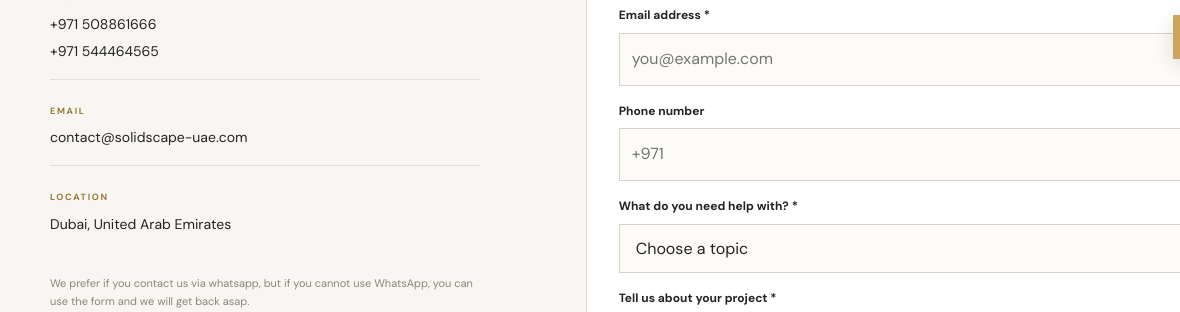
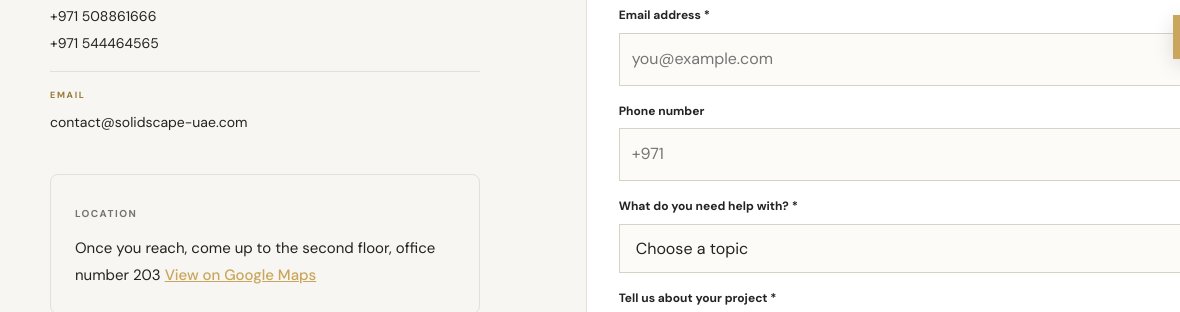
Before and after one commit to AdamAlNajar/Solidscape-Contracting-Website, a website: page contactus.html in a window 1280 px wide. Shown: the part 721-1033 px from the top of the page, 0-1180 px from the left. Drawn offline with Linux system fonts and the light colour scheme.

Commit message:
Edited the location section of contactus.html
Made the location section look nice

```diff
--- a/contactus.html
+++ b/contactus.html
@@ -47,9 +47,12 @@
         <span>EMAIL</span>
         <p>contact@solidscape-uae.com</p>
       </div>
-      <div class="contact-detail">
-        <span>LOCATION</span>
-        <p>Dubai, United Arab Emirates</p>
+      <div class="location-block">
+        <div class="label">LOCATION</div>
+        <p class="address">
+          Once you reach, come up to the second floor, office number 203
+          <a href="https://maps.app.goo.gl/VRzyqu8CTGCXWM6B6" target="_blank" rel="noopener noreferrer">View on Google Maps</a>
+        </p>
       </div>
       <p class="small-note">
         We prefer if you contact us via whatsapp, but if you cannot use WhatsApp, you can use the form and we will get back asap.
--- a/styles.css
+++ b/styles.css
@@ -650,11 +650,55 @@ h2 {
   letter-spacing: 1.7px;
   font-weight: 700;
   color: #9a7936;
+  display: block;
+  margin-bottom: 8px;
 }
 
 .contact-detail p {
   margin: 4px 0 0;
   font-size: 14px;
+  color: var(--ink);
+}
+
+.contact-detail strong {
+  font-weight: 700;
+  color: var(--dark);
+}
+
+/* Professional location styling */
+.location-block {
+  background: var(--paper);
+  border: 1px solid var(--line);
+  border-radius: 8px;
+  padding: 24px;
+  margin-top: 24px;
+}
+
+.location-block .label {
+  font-size: 10px;
+  letter-spacing: 1.5px;
+  font-weight: 700;
+  color: var(--muted);
+  text-transform: uppercase;
+  margin-bottom: 12px;
+  display: inline-block;
+}
+
+.location-block .address {
+  font-size: 15px;
+  line-height: 1.8;
+  color: var(--ink);
+  margin: 0;
+}
+
+.location-block .address a {
+  color: var(--gold);
+  text-decoration: underline;
+  font-weight: 500;
+}
+
+.location-block .address a:hover {
+  color: var(--gold-light);
 }
 
 .small-note {
```
